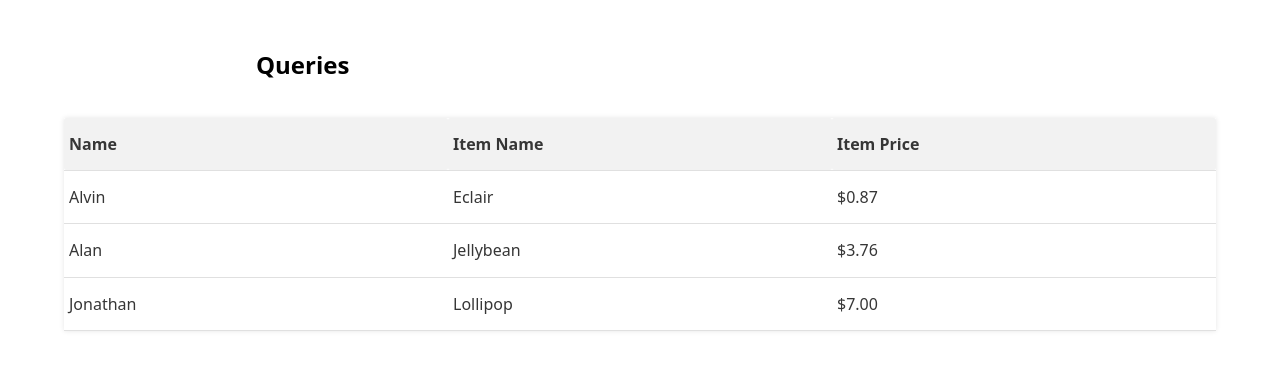
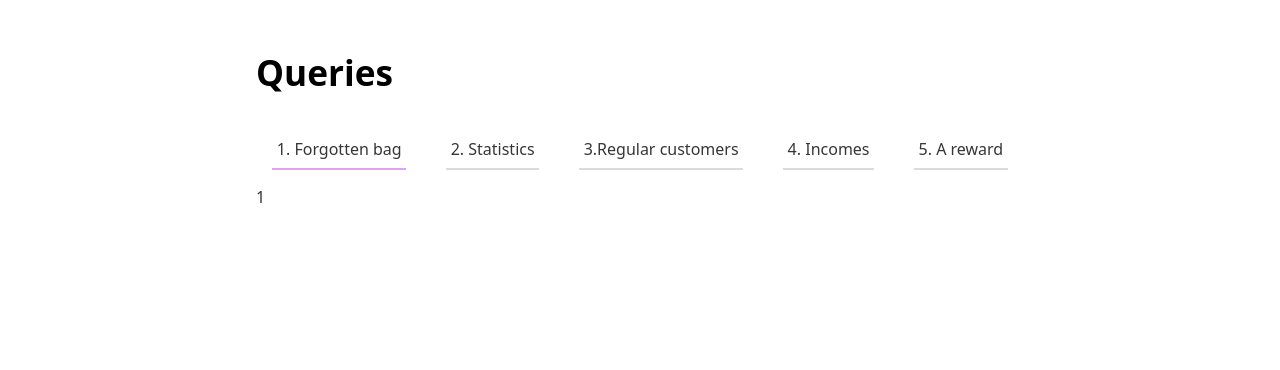
Before and after one commit to WinnerOK/DMD-I-web, a Flask app: page / in a window 1280 px wide. Shown: the top 370 px of the page. Run offline with Flask 2, Linux system fonts and the light colour scheme.

Commit message:
Add tabs

```diff
--- a/hello.py
+++ b/hello.py
@@ -3,8 +3,8 @@ import utils
 
 app = Flask(__name__)
 
-@app.route('/css/<path:path>')
-def send_js(path):
+@app.route('/static/<path:path>')
+def senc_static(path):
     return send_from_directory('static', path)
 
 @app.route('/')
--- /dev/null
+++ b/static/code.js
@@ -0,0 +1,24 @@
+let activeTab = 1;
+
+const changeTab = (e) => {
+  document.querySelectorAll('.tab').forEach(el => {
+    if (el.classList.contains('active')) {
+      el.classList.toggle('active');
+    }
+  });
+
+  activeTab = e.target.getAttribute('data-tab');
+  document.querySelectorAll('.body-wrapper > section').forEach(el => {
+    if (el.getAttribute('data-tab') === activeTab) {
+      el.classList.add('active');
+    } else {
+      el.classList.remove('active');
+    }
+  });
+
+  e.target.classList.toggle('active');
+};
+
+document.querySelectorAll('.tab').forEach(el => {
+  el.addEventListener('click', changeTab);
+});
--- a/static/styles.css
+++ b/static/styles.css
@@ -24,6 +24,37 @@ body {
     .table-wrap {
         width: 100%;
     }
+}
+
+/* _____ */
+/* TABS STYLES */
+
+.tabs {
+    padding: 1em;
+    display: flex;
+    justify-content: space-between;
+}
+
+.tab {
+    border-bottom: 2px solid rgba(196, 196, 196, 0.6);
+    font-weight: 500;
+    padding: .8em .3em .5em;
+    cursor: pointer;
+    border-top-left-radius: 5px;
+    border-top-right-radius: 5px;
+    transition: border-bottom .2s;
+}
+
+.tab:hover {
+    background: rgba(196, 196, 196, 0.1);
+}
+
+.tab.active {
+    border-bottom: 2px solid rgba(200, 100, 240, 0.6);
+}
+
+.body-wrapper > section:not(.active) {
+    display: none;
 }
 
 /* _____ */
--- a/templates/index.html
+++ b/templates/index.html
@@ -2,17 +2,31 @@
 <html lang="en">
 <head>
     <meta charset="UTF-8">
-    <title>{{ name }}</title>
+    <title>Phase III | Database project</title>
     <meta name="viewport" content="width=device-width, initial-scale=1">
     <link rel="stylesheet" href="https://cdn.jsdelivr.net/gh/kognise/water.css@latest/dist/light.min.css">
     <link rel="stylesheet" type="text/css" href="/static/styles.css">
 </head>
 <body>
 <div class="body-wrapper">
-    <h2>Queries</h2>
+    <h1>Queries</h1>
+
+    <nav class="tabs">
+        <div class="tab active" data-tab="1">1. Forgotten bag</div>
+        <div class="tab" data-tab="2">2. Statistics</div>
+        <div class="tab" data-tab="3">3.Regular customers</div>
+        <div class="tab" data-tab="4">4. Incomes</div>
+        <div class="tab" data-tab="5">5. A reward</div>
+    </nav>
+
+    <section data-tab="1" class="active">1</section>
+    <section data-tab="2">2</section>
+    <section data-tab="3">3</section>
+    <section data-tab="4">4</section>
+    <section data-tab="5">5</section>
 </div>
 
-<div class="table-wrap">
+<!--<div class="table-wrap">
     <table class="highlight">
         <thead>
         <tr>
@@ -40,6 +54,7 @@
         </tr>
         </tbody>
     </table>
-</div>
+</div>-->
+<script src="/static/code.js"></script>
 </body>
 </html>
```
